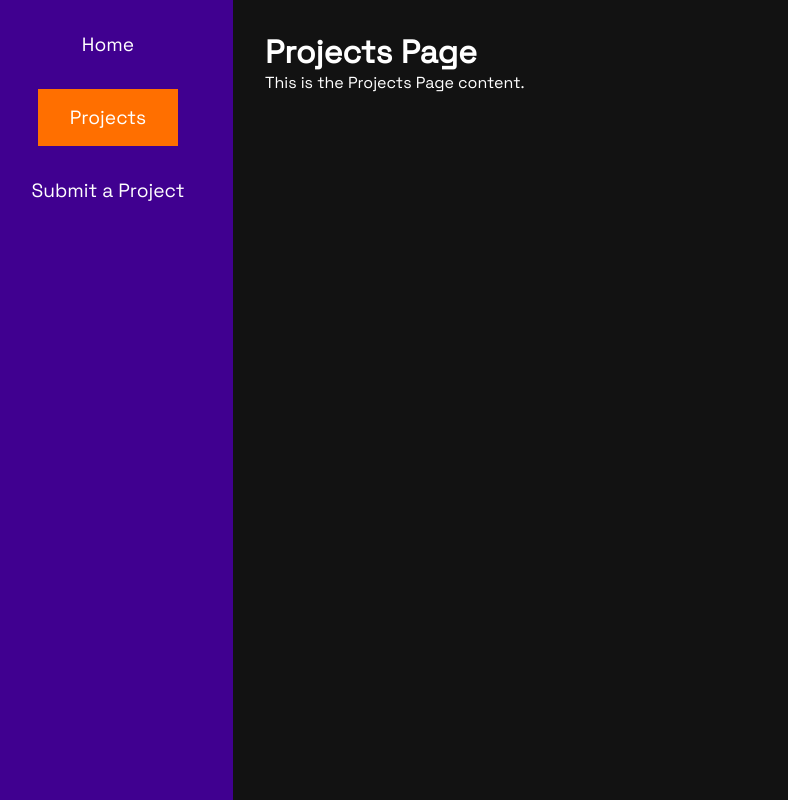
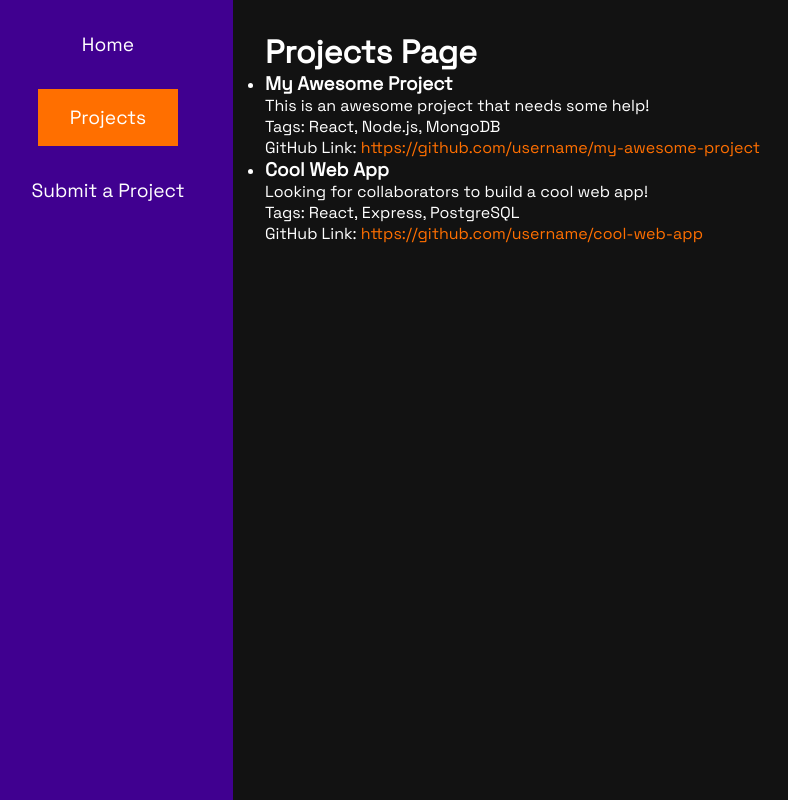
Before and after one commit to nerdynikhil/stuckprojects-fe, a React (Create React App) app: page /projects in a window 1280 px wide. Shown: the whole page, without its empty margins (17-805 px from the left). Built offline with nearby package versions, Linux system fonts and the light colour scheme.

Commit message:
add project.link

```diff
--- a/src/api.js
+++ b/src/api.js
@@ -7,12 +7,14 @@ const projects = [
       title: 'My Awesome Project',
       description: 'This is an awesome project that needs some help!',
       tags: ['React', 'Node.js', 'MongoDB'],
+      link: 'https://github.com/username/my-awesome-project', // GitHub link for the project
     },
     {
       id: 2,
       title: 'Cool Web App',
       description: 'Looking for collaborators to build a cool web app!',
       tags: ['React', 'Express', 'PostgreSQL'],
+      link: 'https://github.com/username/cool-web-app', // GitHub link for the project
     },
     // Add more project data here
   ];
--- a/src/pages/ProjectsPage.js
+++ b/src/pages/ProjectsPage.js
@@ -1,11 +1,39 @@
 // ProjectsPage.js
-import React from 'react';
+import React, { useState, useEffect } from 'react';
+import api from '../api';
 
 const ProjectsPage = () => {
+  const [projects, setProjects] = useState([]);
+
+  useEffect(() => {
+    // Fetch the projects from the API
+    api.fetchProjects().then((data) => {
+      setProjects(data);
+    });
+  }, []);
+
   return (
     <div>
       <h1>Projects Page</h1>
-      <p>This is the Projects Page content.</p>
+      {projects.length > 0 ? (
+        <ul>
+          {projects.map((project) => (
+            <li key={project.id}>
+              <h3>{project.title}</h3>
+              <p>{project.description}</p>
+              <p>Tags: {project.tags.join(', ')}</p>
+              <p>
+                GitHub Link:{' '}
+                <a href={project.link} target="_blank" rel="noopener noreferrer">
+                  {project.link}
+                </a>
+              </p>
+            </li>
+          ))}
+        </ul>
+      ) : (
+        <p>No projects found.</p>
+      )}
     </div>
   );
 };
```
